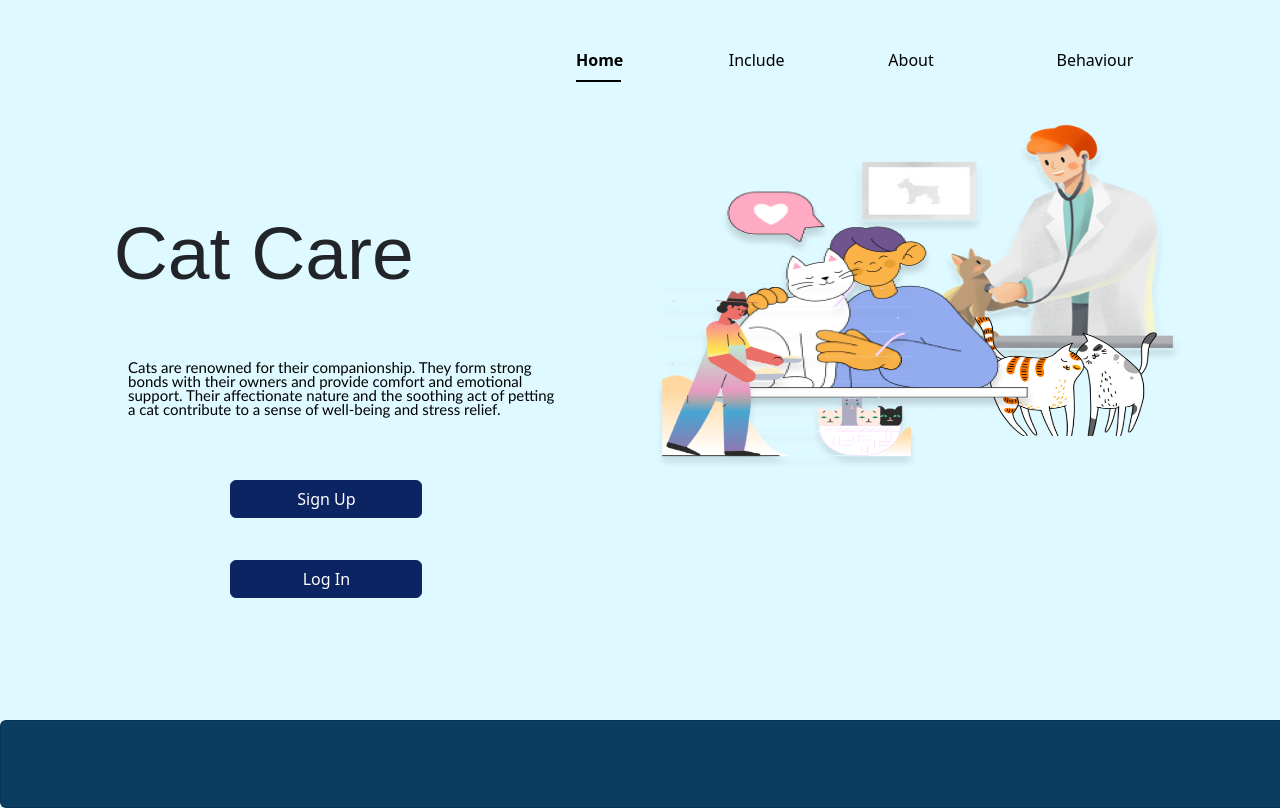
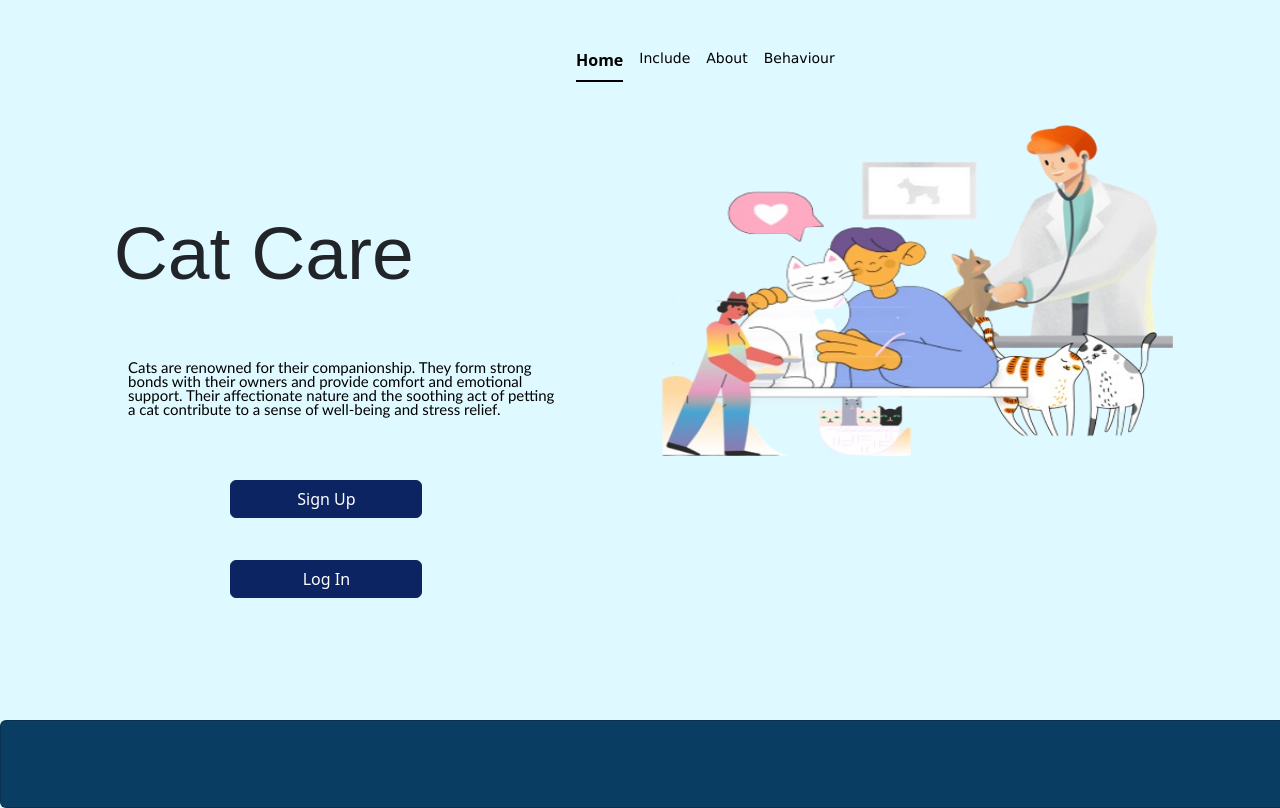
Before and after one commit to thamali-arunika/cat_care_managment, an Angular app: page / in a window 1280 px wide. Shown: the top 808 px of the page. Built offline with nearby package versions, Linux system fonts and the light colour scheme; a web font is replaced by a local one.

Commit message:
update navbar

```diff
--- a/src/app/app/home-page/home-page.component.css
+++ b/src/app/app/home-page/home-page.component.css
@@ -31,3 +31,6 @@
   left: 60%;
   right: 80%;
 }
+.main-container {
+    overflow: hidden;
+  }
--- a/src/app/app/home-page/home-page.component.html
+++ b/src/app/app/home-page/home-page.component.html
@@ -1,21 +1,34 @@
 
-<nav class="nav justify-content-end nav-underline   navbar navbar-light" style=" position: absolute; left: 45%; top: 4%;">
+<!-- <nav class="nav justify-content-end nav-underline   navbar navbar-light" style=" position: absolute; left: 45%; top: 4%;">
   <li class="nav-item">
-    <a class="nav-link active" href="#" style="margin-right: 4%;">Home</a>
+    <a class="nav-link tab-bar " href="#" style=" font-family:'Franklin Gothic Medium', 'Arial Narrow', Arial, sans-serif ;">Home </a>
   </li>
   <li>
-    <a class="nav-link tab-bar " href="#" style="margin-left: 100%; position: relative;">Include</a>
+    <a class="nav-link tab-bar " href="#" style="margin-left: 190%; position: relative;">Include</a>
   </li>
   <li>
-    <a class="nav-link tab-bar" href="#" style="margin-left: 330%; position: relative;">About</a>
+    <a class="nav-link tab-bar" href="#" style="margin-left: 450%; position: relative;">About</a>
   </li>
   <li>
-    <a class="nav-link tab-bar" href="#" style="margin-left: 310%; position: relative;">Behaviour</a>
+    <a class="nav-link tab-bar" href="#" style="margin-left: 400%; position: relative;">Behaviour</a>
   </li>
-</nav>
+</nav> -->
+<ul class="nav justify-content-end nav-underline" style="position:absolute; left: 45%; top: 5%;">
+  <li class="nav-item">
+    <a class="nav-link active " aria-current="page" href="#" >Home</a>
+  </li>
+  <li class="nav-item">
+    <a class="nav-link" href="#" style="color: black; font-family:Verdana, Geneva, Tahoma, sans-serif; font-size:14px;">Include</a>
+  </li>
+  <li class="nav-item">
+    <a class="nav-link" href="#" style="color: black; font-family:Verdana, Geneva, Tahoma, sans-serif; font-size:14px">About</a>
+  </li>
+  <li class="nav-item">
+    <a class="nav-link" style="color: black; font-family:Verdana, Geneva, Tahoma, sans-serif; font-size:14px; ">Behaviour</a>
+  </li>
+</ul>
 
-
-<img [src]="url" width="550" height="400" class="rounded float-end" style="position: absolute;left:50% ; top: 10%; ">
+<img [src]="url1" width="550" height="400" class="rounded float-end" style="position: absolute;left:50% ; top: 10%; ">
 
 <h1 class="h1 title-home">Cat Care</h1>
 
--- a/src/app/app/home-page/home-page.component.ts
+++ b/src/app/app/home-page/home-page.component.ts
@@ -13,6 +13,7 @@ constructor(){}
   ngOnInit(){
 
   }
-url="./assets/images/Picture-Home .png";
+url1="./assets/images/Picture-Home .png";
+url2="./assets/images/Logo_Homepage.png";
 
 }
--- a/src/styles.css
+++ b/src/styles.css
@@ -1,6 +1,8 @@
 
 *{
     background-color: #DEF9FF;
-    overflow:visible;
-
+    margin: 0;
+    padding: 0;
+    box-sizing: border-box;
+    overflow: hidden;
 }
```
Also changed, not shown: src/assets/images/Logo_Homepage.png (added), src/assets/images/Picture-Home .png.
